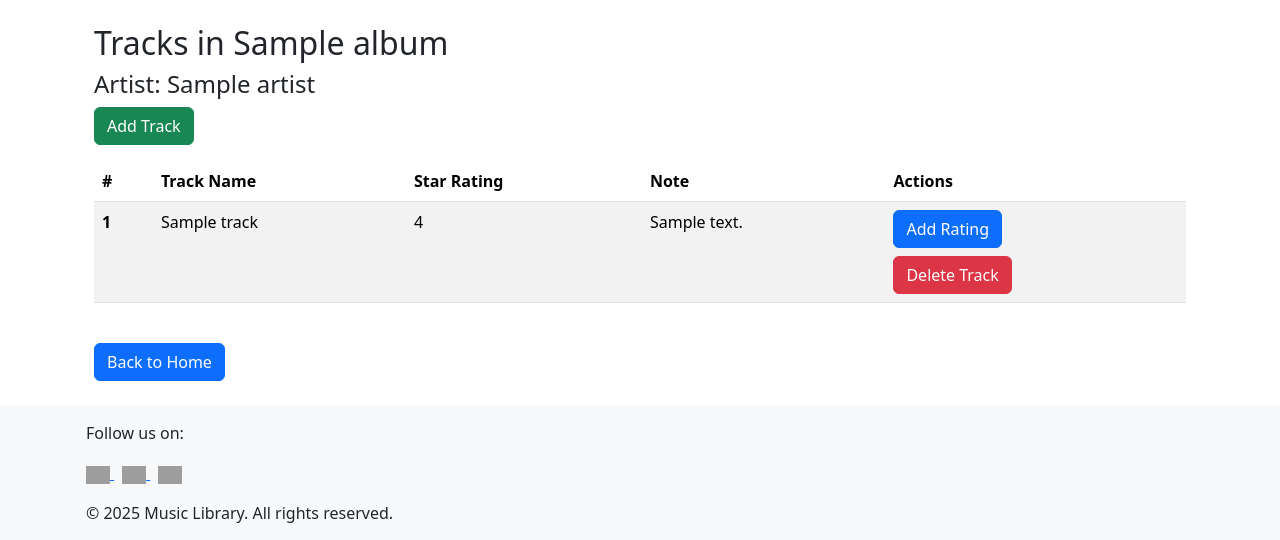
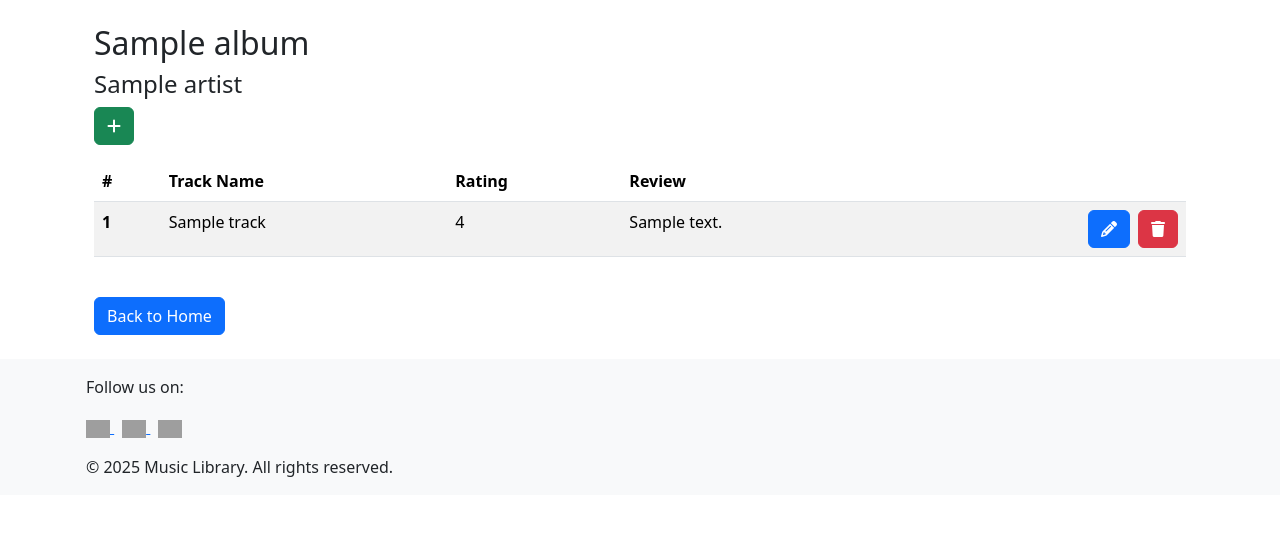
Before and after one commit to Georgeburn94/StarTrack, a Django app: page /album/1/tracks/ in a window 1280 px wide. Shown: the part 56-596 px from the top of the page. Run offline with Django 4.2, Linux system fonts and the light colour scheme; tables that the repository leaves empty hold one stand-in row (values such as "Sample post"); some libraries are stand-ins or nearby versions; grey boxes are pictures that could not be loaded.

Commit message:
change: styling on album_tracks page

```diff
--- a/startrack/templates/album_tracks.html
+++ b/startrack/templates/album_tracks.html
@@ -4,19 +4,19 @@
 
 {% block content %}
 <div class="container mt-4">
-    <h2>Tracks in {{ album.name }}</h2>
-    <h4>Artist: {{ album.artist.name }}</h4>
+    <h2>{{ album.name }}</h2>
+    <h4>{{ album.artist.name }}</h4>
     <button type="button" class="btn btn-success mb-3" data-bs-toggle="modal" data-bs-target="#addTrackModal">
-        Add Track
+        <i class="fa-solid fa-plus"></i>
     </button>
     <table class="table table-striped">
         <thead>
             <tr>
                 <th scope="col">#</th>
                 <th scope="col">Track Name</th>
-                <th scope="col">Star Rating</th>
-                <th scope="col">Note</th>
-                <th scope="col">Actions</th>
+                <th scope="col">Rating</th>
+                <th scope="col">Review</th>
+                <th scope="col"></th>
             </tr>
         </thead>
         <tbody>
@@ -27,22 +27,27 @@
                 <td>{{ track.review.star_rating|default:"N/A" }}</td>
                 <td>{{ track.review.note|default:"No notes" }}</td>
                 <td>
-                    <button type="button" class="btn btn-primary" data-bs-toggle="modal" data-bs-target="#addRatingModal{{ track.trackID }}">
-                        Add Rating
-                    </button>
-                    <form method="POST" action="{% url 'delete_track' track.trackID %}" class="mt-2">
-                        {% csrf_token %}
-                        <button type="submit" class="btn btn-danger">Delete Track</button>
-                    </form>
+                    <div class="d-flex justify-content-end">
+                        <button type="button" class="btn btn-primary mx-2" data-bs-toggle="modal"
+                            data-bs-target="#addRatingModal{{ track.trackID }}">
+                            <i class="fa-solid fa-pencil"></i>
+                        </button>
+                        <form method="POST" action="{% url 'delete_track' track.trackID %}">
+                            {% csrf_token %}
+                            <button type="submit" class="btn btn-danger"><i class="fa-solid fa-trash"></i></button>
+                        </form>
+                    </div>
                 </td>
             </tr>
 
             <!-- Add Rating Modal -->
-            <div class="modal fade" id="addRatingModal{{ track.trackID }}" tabindex="-1" aria-labelledby="addRatingModalLabel{{ track.trackID }}" aria-hidden="true">
+            <div class="modal fade" id="addRatingModal{{ track.trackID }}" tabindex="-1"
+                aria-labelledby="addRatingModalLabel{{ track.trackID }}" aria-hidden="true">
                 <div class="modal-dialog">
                     <div class="modal-content">
                         <div class="modal-header">
-                            <h5 class="modal-title" id="addRatingModalLabel{{ track.trackID }}">Add Rating for {{ track.name }}</h5>
+                            <h5 class="modal-title" id="addRatingModalLabel{{ track.trackID }}">Add Rating for {{
+                                track.name }}</h5>
                             <button type="button" class="btn-close" data-bs-dismiss="modal" aria-label="Close"></button>
                         </div>
                         <div class="modal-body">
@@ -50,11 +55,13 @@
                                 {% csrf_token %}
                                 <div class="mb-3">
                                     <label for="starRating{{ track.trackID }}" class="form-label">Rating</label>
-                                    <input type="number" class="form-control" id="starRating{{ track.trackID }}" name="star_rating" min="1" max="5" required>
+                                    <input type="number" class="form-control" id="starRating{{ track.trackID }}"
+                                        name="star_rating" min="1" max="5" required>
                                 </div>
                                 <div class="mb-3">
                                     <label for="note{{ track.trackID }}" class="form-label">Note</label>
-                                    <textarea class="form-control" id="note{{ track.trackID }}" name="note" rows="2"></textarea>
+                                    <textarea class="form-control" id="note{{ track.trackID }}" name="note"
+                                        rows="2"></textarea>
                                 </div>
                                 <button type="submit" class="btn btn-primary">Submit Rating</button>
                             </form>
```
